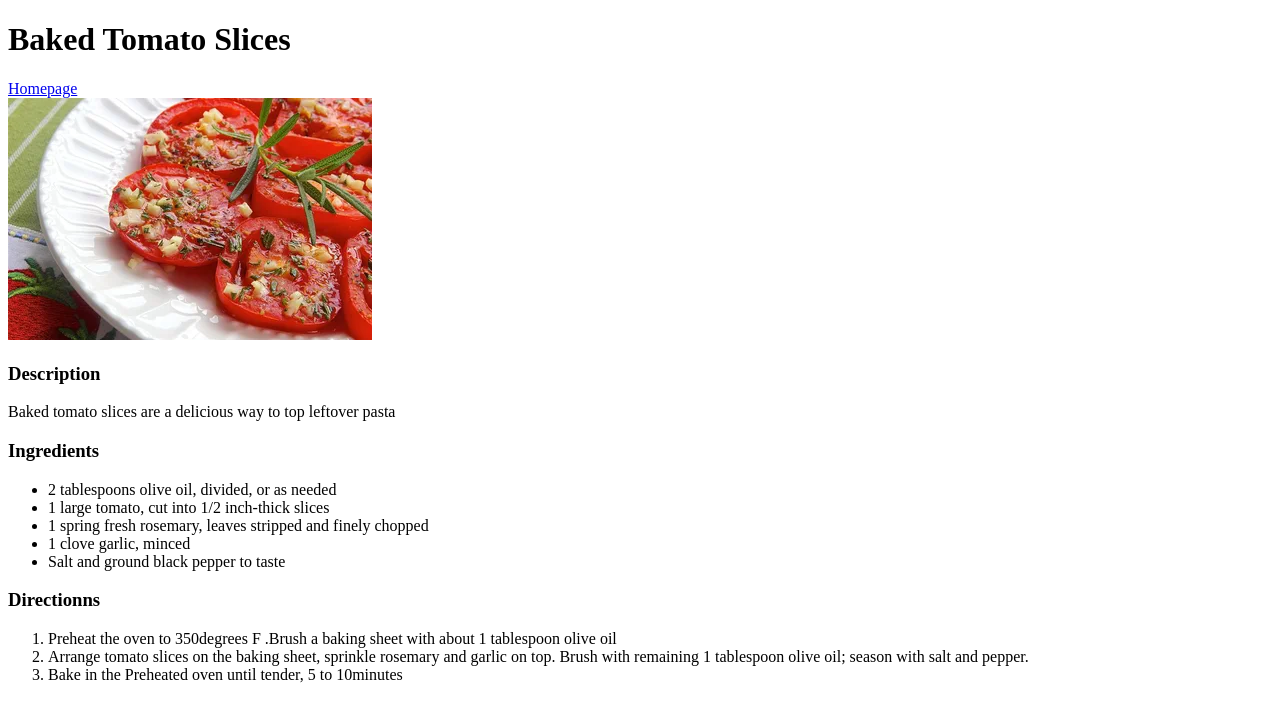
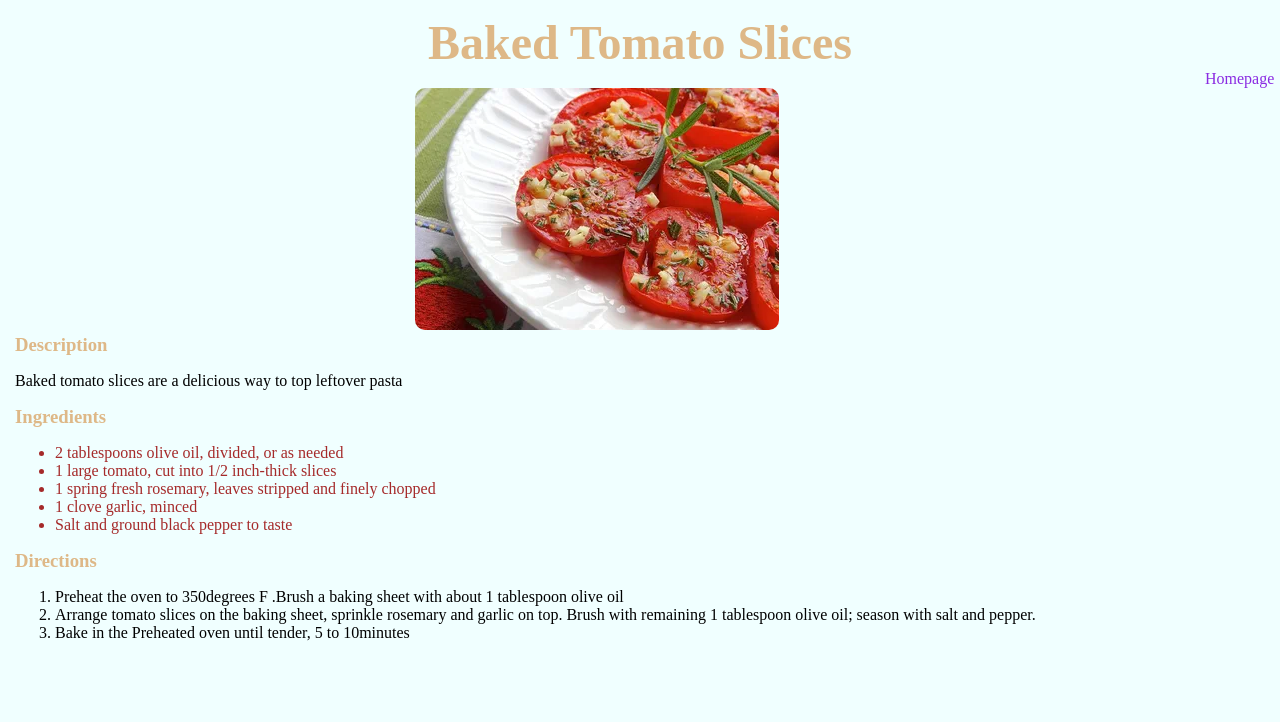
Before and after one commit to arcana-coder/odin-recipes, a plain HTML site: page recipes/Tomato.html in a window 1280 px wide. Drawn offline with Linux system fonts and the light colour scheme.

Commit message:
Css lesson learnt applied tohtml document

```diff
--- a/recipes/Tomato.html
+++ b/recipes/Tomato.html
@@ -1,7 +1,8 @@
 <!DOCTYPE html>
 <html lang="en">
     <head>
-        <title></title>
+        <title>Tomato slices</title>
+        <link rel="stylesheet" href="style.css">
         <body>
             <h1>Baked Tomato Slices</h1>
             <a href="../index.html">Homepage</a><br>
@@ -16,7 +17,7 @@
                 <li>1 clove garlic, minced</li>
                 <li>Salt and ground black pepper to taste</li>
             </ul>
-            <h3>Directionns</h3>
+            <h3>Directions</h3>
             <ol>
                 <li>Preheat the oven to 350degrees F .Brush a baking sheet with about
                     1 tablespoon olive oil
--- /dev/null
+++ b/recipes/style.css
@@ -0,0 +1,26 @@
+h1{
+    font-size: 3rem;
+    color: burlywood;
+    margin: 0;
+    text-align: center;
+}
+h3{
+    color: burlywood;
+    margin: 0;
+}
+a{
+    text-decoration: none;
+    color: blueviolet;
+    margin-left:1190px;
+}
+img{
+    border-radius: 10px;
+    margin-left: 400px;
+}
+body{
+    margin: 15px;
+    background-color: azure;
+}
+ul li{
+    color:brown;
+}
--- /dev/null
+++ b/style.css
@@ -0,0 +1,28 @@
+*{
+    box-sizing: border-box;
+}
+body{
+    width: 500px;
+    height: 700px;
+    margin-left: 400px;
+}
+h1{
+text-align: center;
+}
+ul{
+    height: 500px;
+  list-style-type:none;
+}
+li{
+ text-align: center;
+ margin: 20px;
+ padding: 50px;
+ background-color: bisque;
+
+}
+li a {
+    text-decoration: none;
+}
+li a:hover{
+    color: brown;
+}
```
Also changed, not shown: index.html (+3 -3 lines), recipes/Parmesan.html (+2 -1 lines), recipes/casserole.html (+2 -1 lines).
